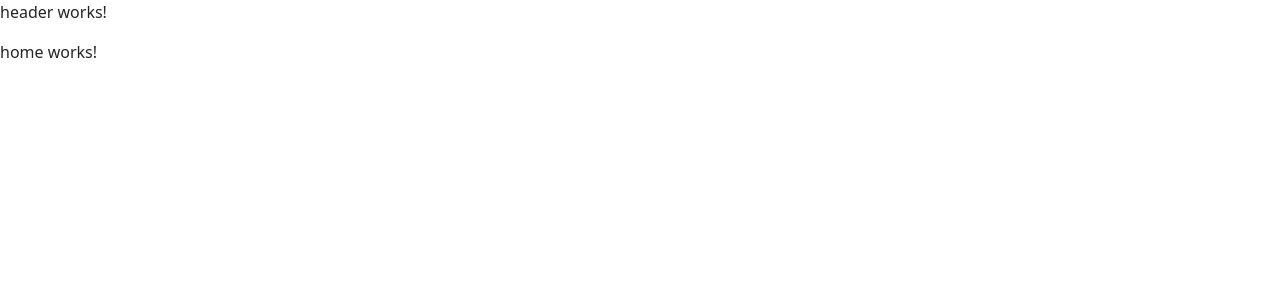
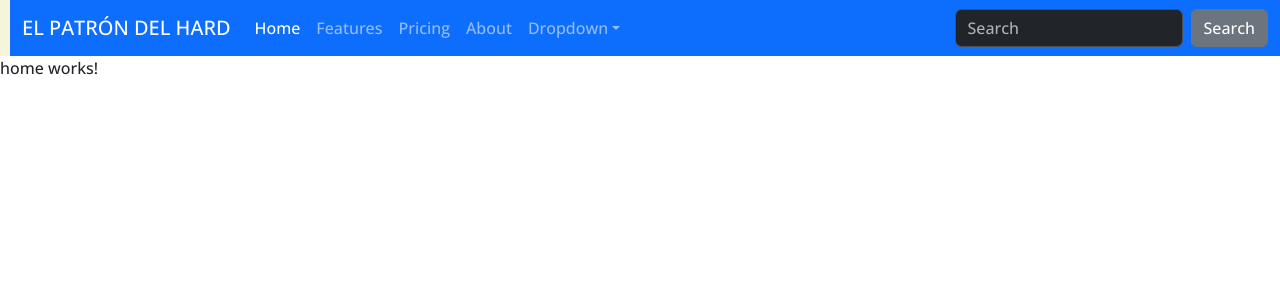
Before and after one commit to francobidart/dsw-tp-frontend, an Angular app: page / in a window 1280 px wide. Shown: the top 300 px of the page. Built offline with nearby package versions, Linux system fonts and the light colour scheme.

Commit message:
Boceto navbar

```diff
--- a/src/app/header/header.component.html
+++ b/src/app/header/header.component.html
@@ -1 +1,44 @@
-<p>header works!</p>
+<div class="header" style="background-color:aqua ;">
+    <div class="container-1300" style="background-color: beige;">
+        <nav class="navbar navbar-expand-lg bg-primary" data-bs-theme="dark">
+            <div class="container-fluid">
+              <a class="navbar-brand" href="#">EL PATRÓN DEL HARD</a>
+              <button class="navbar-toggler" type="button" data-bs-toggle="collapse" data-bs-target="#navbarColor01" aria-controls="navbarColor01" aria-expanded="false" aria-label="Toggle navigation">
+                <span class="navbar-toggler-icon"></span>
+              </button>
+              <div class="collapse navbar-collapse" id="navbarColor01">
+                <ul class="navbar-nav me-auto">
+                  <li class="nav-item">
+                    <a class="nav-link active" href="#">Home
+                      <span class="visually-hidden">(current)</span>
+                    </a>
+                  </li>
+                  <li class="nav-item">
+                    <a class="nav-link" href="#">Features</a>
+                  </li>
+                  <li class="nav-item">
+                    <a class="nav-link" href="#">Pricing</a>
+                  </li>
+                  <li class="nav-item">
+                    <a class="nav-link" href="#">About</a>
+                  </li>
+                  <li class="nav-item dropdown">
+                    <a class="nav-link dropdown-toggle" data-bs-toggle="dropdown" href="#" role="button" aria-haspopup="true" aria-expanded="false">Dropdown</a>
+                    <div class="dropdown-menu">
+                      <a class="dropdown-item" href="#">Action</a>
+                      <a class="dropdown-item" href="#">Another action</a>
+                      <a class="dropdown-item" href="#">Something else here</a>
+                      <div class="dropdown-divider"></div>
+                      <a class="dropdown-item" href="#">Separated link</a>
+                    </div>
+                  </li>
+                </ul>
+                <form class="d-flex">
+                  <input class="form-control me-sm-2" type="search" placeholder="Search">
+                  <button class="btn btn-secondary my-2 my-sm-0" type="submit">Search</button>
+                </form>
+              </div>
+            </div>
+          </nav>
+    </div>
+</div>
--- a/src/index.html
+++ b/src/index.html
@@ -7,8 +7,10 @@
   <meta name="viewport" content="width=device-width, initial-scale=1">
   <link rel="icon" type="image/x-icon" href="favicon.ico">
   <link href="https://cdn.jsdelivr.net/npm/bootstrap@5.3.1/dist/css/bootstrap.min.css" rel="stylesheet" integrity="sha384-4bw+/aepP/YC94hEpVNVgiZdgIC5+VKNBQNGCHeKRQN+PtmoHDEXuppvnDJzQIu9" crossorigin="anonymous">
-<script src="https://cdn.jsdelivr.net/npm/bootstrap@5.3.1/dist/js/bootstrap.bundle.min.js" integrity="sha384-HwwvtgBNo3bZJJLYd8oVXjrBZt8cqVSpeBNS5n7C8IVInixGAoxmnlMuBnhbgrkm" crossorigin="anonymous"></script>
-
+  <script src="https://cdn.jsdelivr.net/npm/bootstrap@5.3.1/dist/js/bootstrap.bundle.min.js" integrity="sha384-HwwvtgBNo3bZJJLYd8oVXjrBZt8cqVSpeBNS5n7C8IVInixGAoxmnlMuBnhbgrkm" crossorigin="anonymous"></script>
+  <link rel="preconnect" href="https://fonts.googleapis.com">
+  <link rel="preconnect" href="https://fonts.gstatic.com" crossorigin>
+  <link href="https://fonts.googleapis.com/css2?family=Montserrat:wght@500;700&family=Open+Sans:wght@500&display=swap" rel="stylesheet">
 </head>
 <body>
   <app-root></app-root>
--- a/src/styles.css
+++ b/src/styles.css
@@ -1 +1,9 @@
-/* You can add global styles to this file, and also import other style files */
+.container-1300 {
+    max-width: 1300px;
+    padding-left: 10px;
+    padding-left: 10px;
+    margin: 0 auto;
+}
+body {
+    font-family: 'Open Sans', sans-serif;
+}
```
